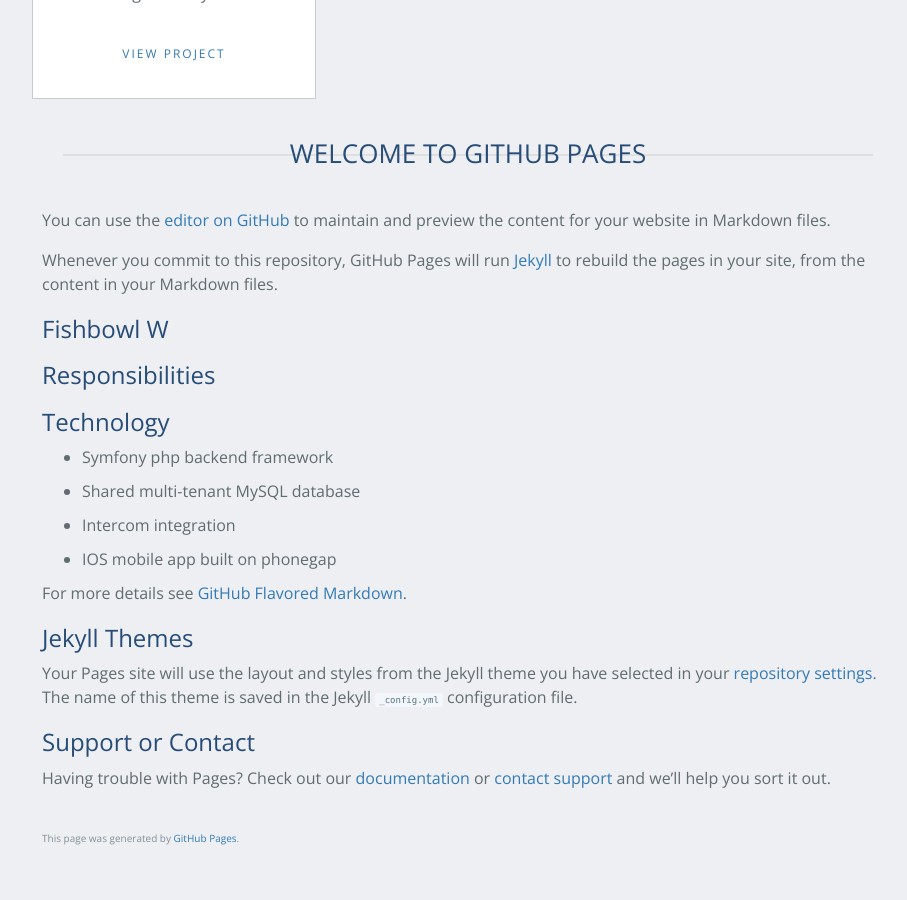
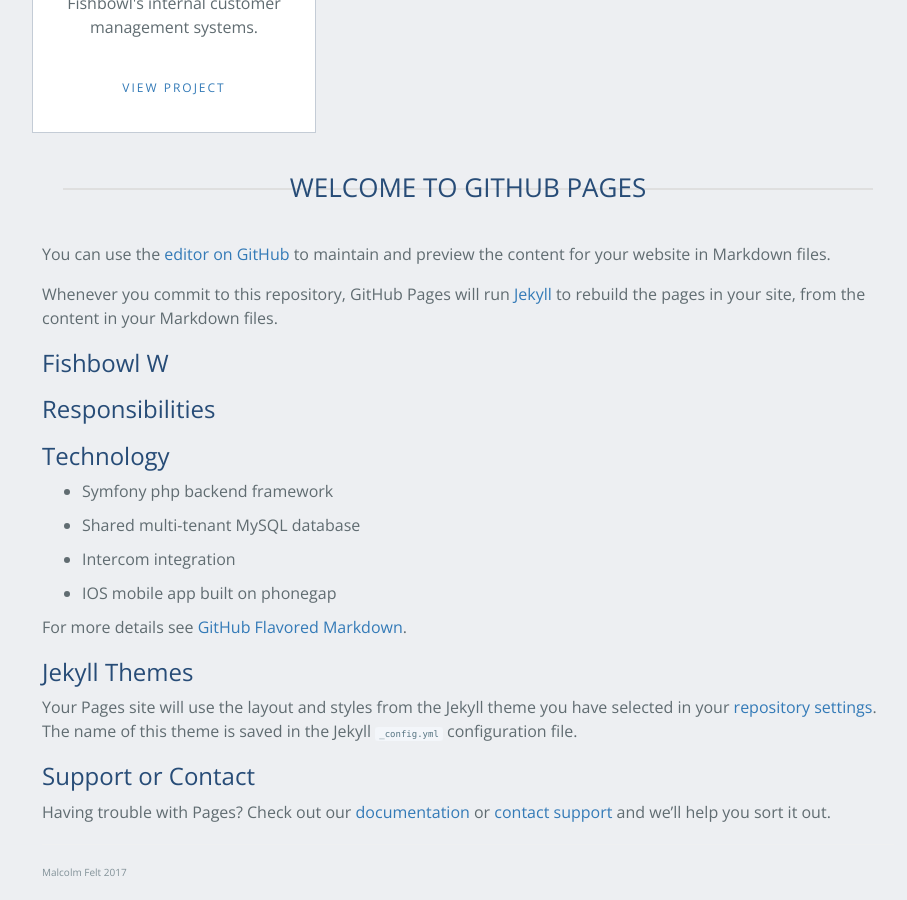
Before and after one commit to mfelt/mfelt.github.io, a Jekyll site: the page built from index.md, in a window 1280 px wide and 900 px high, scrolled down 1350 px. Shown: the whole window, without its empty margins (172-1079 px from the left). Built offline with Jekyll 4.4.1, drawn with Linux system fonts in a browser that asks for light colours; nearby versions of some CDN libraries; our own code applies the rules of GitHub Pages for plain Markdown files; before the commit the page ends 2216 px from its top, so only the background shows below that; some of the changed text lies outside the part shown.

Commit message:
Update layout

```diff
--- a/_layouts/default.html
+++ b/_layouts/default.html
@@ -15,23 +15,15 @@
     <section class="page-header">
       <h1 class="project-name"><a href="/">{{ site.title | default: site.github.repository_name }}</a></h1>
       <h2 class="project-tagline">{{ site.description | default: site.github.project_tagline }}</h2>
-      {% if site.github.is_project_page %}
-        <a href="{{ site.github.repository_url }}" class="btn">View on GitHub</a>
-      {% endif %}
-      {% if site.show_downloads %}
         <a href="{{ site.github.zip_url }}" class="btn">Download .zip</a>
         <a href="{{ site.github.tar_url }}" class="btn">Download .tar.gz</a>
-      {% endif %}
     </section>
 
     <section class="main-content">
       {{ content }}
 
       <footer class="site-footer">
-        {% if site.github.is_project_page %}
-          <span class="site-footer-owner"><a href="{{ site.github.repository_url }}">{{ site.github.repository_name }}</a> is maintained by <a href="{{ site.github.owner_url }}">{{ site.github.owner_name }}</a>.</span>
-        {% endif %}
-        <span class="site-footer-credits">This page was generated by <a href="https://pages.github.com">GitHub Pages</a>.</span>
+        <span class="site-footer-credits">Malcolm Felt 2017</span>
       </footer>
     </section>
 
```
